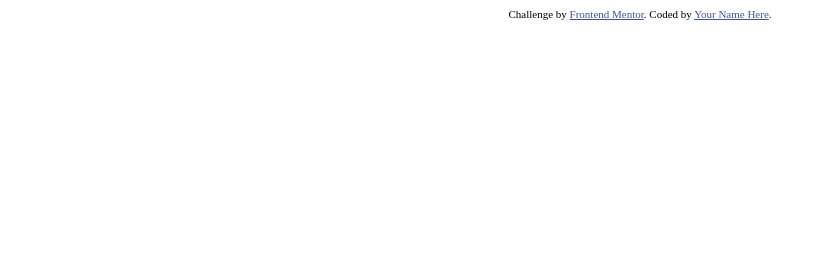
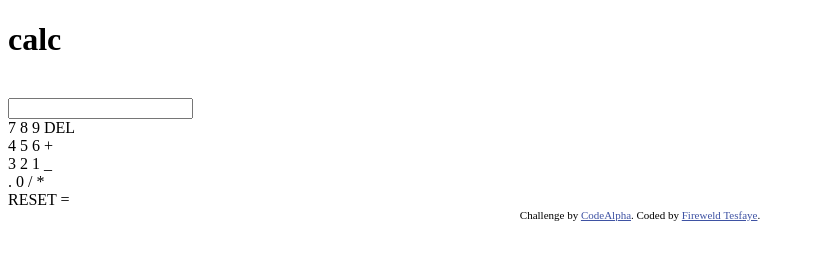
Before and after one commit to fre-eyesus/codealpha_tasks, a plain HTML site: page calculator-app/index.html in a window 1280 px wide. Shown: the whole page, without its empty margins (0-824 px from the left). Drawn offline with Linux system fonts and the light colour scheme.

Commit message:
structure the markup for the calc app

```diff
--- a/calculator-app/index.html
+++ b/calculator-app/index.html
@@ -6,7 +6,7 @@
 
   <link rel="icon" type="image/png" sizes="32x32" href="./images/favicon-32x32.png">
 
-  <title>Frontend Mentor | Calculator app</title>
+  <title>CodeAlpha | Calculator app</title>
 
   <!-- Feel free to remove these styles or customise in your own stylesheet 👍 -->
   <style>
@@ -15,12 +15,50 @@
   </style>
 </head>
 <body>
+  <header>
+    <h1>calc</h1>
+    <img src="" alt="">
+  </header>
+    <div>
+        <input type="money">
+    </div>
+
+    <div>
+      <div>
+        <span>7</span>
+        <span>8</span>
+        <span>9</span>
+        <span>DEL</span>
+      </div>
+      <div>
+        <span>4</span>
+        <span>5</span>
+        <span>6</span>
+        <span>+</span>
+      </div>
+      <div>
+        <span>3</span>
+        <span>2</span>
+        <span>1</span>
+        <span>_</span>
+      </div>
+      <div>
+        <span>.</span>
+        <span>0</span>
+        <span>/</span>
+        <span>*</span>
+      </div>
+      <div>
+        <span>RESET</span>
+        <span>=</span>
+      </div>
+    </div>
 
 
 
   <div class="attribution">
-    Challenge by <a href="https://www.frontendmentor.io?ref=challenge" target="_blank">Frontend Mentor</a>.
-    Coded by <a href="#">Your Name Here</a>.
+    Challenge by <a href="#" target="_blank">CodeAlpha</a>.
+    Coded by <a href="#">Fireweld Tesfaye</a>.
   </div>
 </body>
 </html>
```
